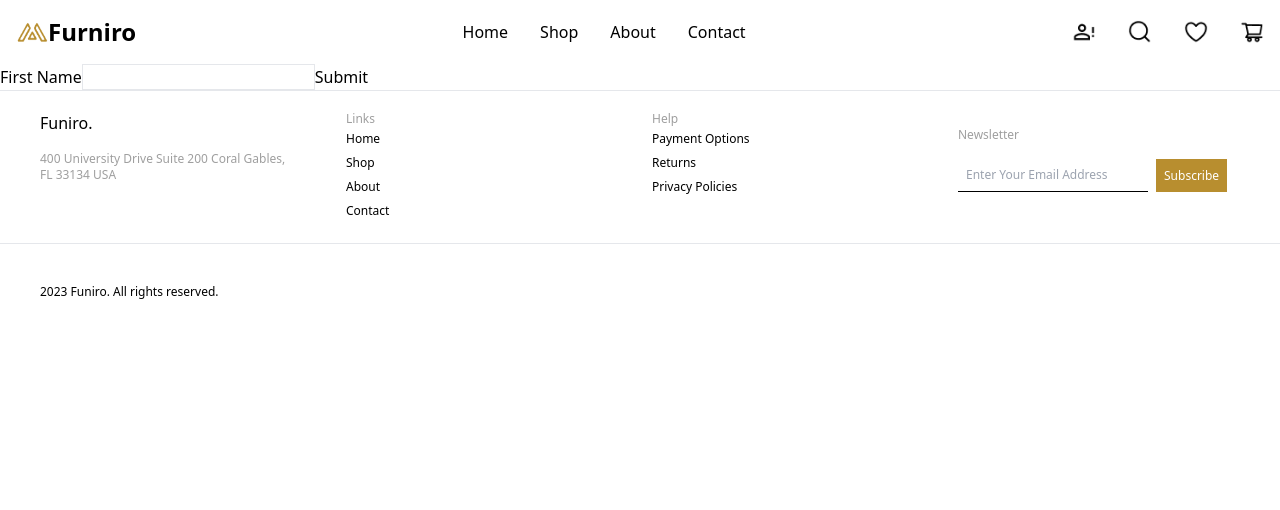
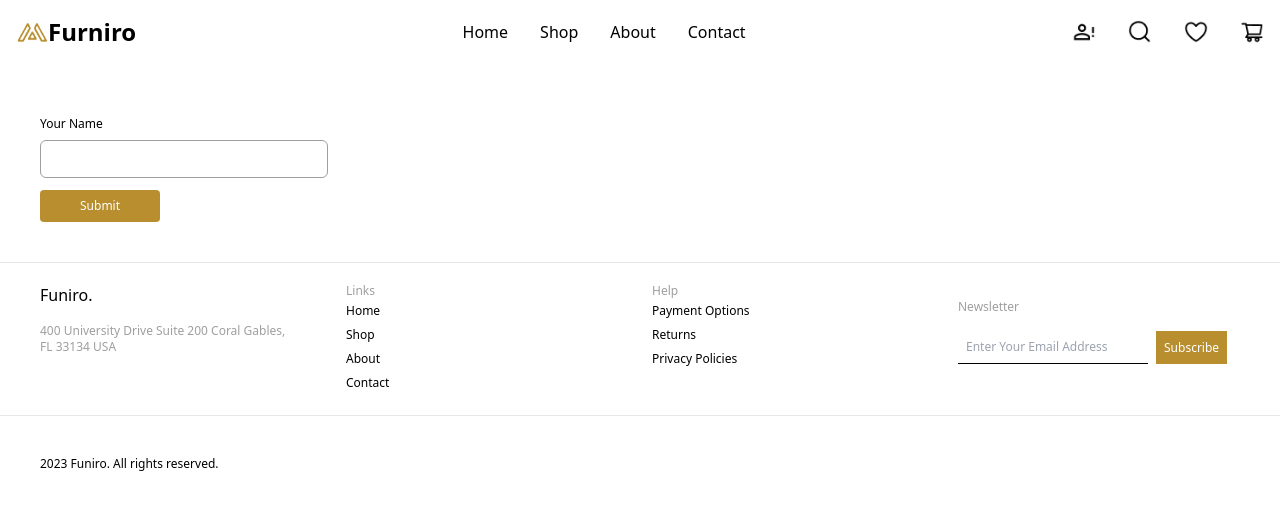
Before and after one commit to SuyogLuitel/furniture-project, a React (Vite) app: page /about in a window 1280 px wide. Shown: the top 510 px of the page. Built offline with nearby package versions, Linux system fonts and the light colour scheme.

Commit message:
hook form

```diff
--- a/src/Components/ContactForm.jsx
+++ b/src/Components/ContactForm.jsx
@@ -32,12 +32,12 @@ const ContactForm = () => {
                     ))}
                 </div>
                 <div>
-                    <form action="">
-                        <InputField label='Your name' htmlfor='name' id='name' type='text' placeholder='Abc' required />
+                    <form>
+                        <InputField label='Your name' htmlfor='name' id='name' type='text' placeholder='Abc' />
                         <InputField label='Email address' htmlfor='email' id='email' type='email' placeholder='Abc@def.com' required />
                         <InputField label='Subject' type='text' htmlfor='subject' id='subject' placeholder='This is an optional' required />
                         <Textarea label='Message' placeholder='Hi! i would like to ask about' />
-                        <button type='submit' className='text-white text-xs bg-[#B88E2F] px-10 py-2 rounded'>Submit</button>
+                        <input type="submit" className='text-white text-xs bg-[#B88E2F] px-10 py-2 rounded' />
                     </form>
                 </div>
             </div>
--- /dev/null
+++ b/src/Components/HookForm.jsx
@@ -0,0 +1,37 @@
+import React from 'react'
+import { useForm } from 'react-hook-form'
+
+const Input = ({ label, register, required }) => (
+    <div className='flex flex-col gap-2 py-3'>
+        <label className='text-xs font-medium'>{label}</label>
+        <input {...register(label, { required })} className='border border-[#9F9F9F] p-2 text-sm w-72 rounded-md' />
+    </div>
+)
+
+const HookForm = () => {
+    const { register, handleSubmit, formState: { errors } } = useForm()
+    const onSubmit = (data) => { console.log(data) }
+    return (
+        <div className='m-10'>
+            <form onSubmit={handleSubmit(onSubmit)}>
+                <div className='flex flex-col gap-2 py-3'>
+                    <label className='text-xs font-medium'>Your Name</label>
+                    <input
+                        {...register('yourName', {
+                            required: true,
+                            maxLength: 30,
+                            pattern: /^[A-Za-z]+$/i
+                        })}
+                        className='border border-[#9F9F9F] p-2 text-sm w-72 rounded-md'
+                    />
+                    {errors?.yourName?.type === "required" && <p className='text-xs text-red-500'>Enter your name</p>}
+                    {errors?.yourName?.type === "maxLength" && (<p className='text-xs text-red-500'>Your name cannot exceed 20 characters</p>)}
+                    {errors?.yourName?.type === "pattern" && (<p className='text-xs text-red-500'>Alphabetical characters only</p>)}
+                </div>
+                <input type="submit" className='text-white text-xs bg-[#B88E2F] px-10 py-2 rounded' />
+            </form>
+        </div>
+    )
+}
+
+export default HookForm
--- a/src/Components/InputField.jsx
+++ b/src/Components/InputField.jsx
@@ -1,10 +1,10 @@
 import React from 'react'
 
-const InputField = ({ label, type, htmlfor, id, placeholder, required, className = 'border border-[#9F9F9F] p-2 text-sm w-72 rounded-md' }) => {
+const InputField = ({ label, type, htmlfor, id, placeholder, register, required, className = 'border border-[#9F9F9F] p-2 text-sm w-72 rounded-md' }) => {
     return (
         <div className='flex flex-col gap-2 py-3'>
             <label htmlFor={htmlfor} className='text-xs font-medium'>{label}</label>
-            <input type={type} id={id} placeholder={placeholder} required={required} className={className} />
+            <input type={type} id={id} placeholder={placeholder} className={className} />
         </div>
     )
 }
--- a/src/Pages/About.jsx
+++ b/src/Pages/About.jsx
@@ -1,48 +1,68 @@
 import React from 'react'
 import { useForm } from "react-hook-form"
-import Cookies from 'js-cookie';
+import HookForm from '../Components/HookForm';
 
+// const Input = ({ label, register, required }) => (
+//     <>
+//         <label>{label}</label>
+//         <input {...register(label, { required })} />
+//     </>
+// )
+//     < Input label = "First Name" register = { register } required />
+
+// const Input = ({ label, register, required }) => {
+//     <div>
+//         <label>{label}</label>
+//         <input{...register(label, { required })} />
+//     </div>
+// }
 
 const About = () => {
     const {
         register,
         handleSubmit,
-        watch,
         formState: { errors }
     } = useForm();
 
     const onSubmit = (data) => {
         console.log(data);
     };
+
     return (
-        <form onSubmit={handleSubmit(onSubmit)}>
-            <label>First Name</label>
-            <input
-                {...register("firstName", {
-                    required: true,
-                    maxLength: 20,
-                    pattern: /^[A-Za-z]+$/i
-                })}
-                className='border'
-            />
-            {errors?.firstName?.type === "required" && <p>This field is required</p>}
+        // <div>
+        //     <form onSubmit={handleSubmit(onSubmit)}>
+        //         <label>First Name</label>
+        //         {/* //     < Input label="First Name" register={register} required /> */}
+        //         <input
+        //             {...register("firstName", {
+        //                 required: true,
+        //                 maxLength: 20,
+        //                 pattern: /^[A-Za-z]+$/i
+        //             })}
+        //             className='border'
+        //         />
+        //         {errors?.firstName?.type === "required" && <p>This field is required</p>}
 
-            {errors?.firstName?.type === "maxLength" && (<p>First name cannot exceed 20 characters</p>)}
+        //         {errors?.firstName?.type === "maxLength" && (<p>First name cannot exceed 20 characters</p>)}
 
-            {errors?.firstName?.type === "pattern" && (<p>Alphabetical characters only</p>)}
 
-            {/* <label>Laste Name</label>
-            <input {...register("lastName", { pattern: /^[A-Za-z]+$/i })} />
-            {errors?.lastName?.type === "pattern" && (
-                <p>Alphabetical characters only</p>
-            )}
-            <label>Age</label>a
-            <input {...register("age", { min: 18, max: 99 })} />
-            {errors.age && (
-                <p>You Must be older then 18 and younger then 99 years old</p>
-            )} */}
-            <input type="submit" />
-        </form>
+        //         {errors?.firstName?.type === "pattern" && (<p>Alphabetical characters only</p>)}
+        //         <label>Last Name</label>
+        //         <input {...register("lastName", { pattern: /^[A-Za-z]+$/i })} className='border' />
+        //         {errors?.lastName?.type === "pattern" && (
+        //             <p>Alphabetical characters only</p>
+        //         )}
+        //         <label>Age</label>
+        //         <input {...register("age", { min: 18, max: 99 })} className='border' />
+        //         {errors.age && (
+        //             <p>You Must be older then 18 and younger then 99 years old</p>
+        //         )}
+        //         <input type="submit" />
+        //     </form>
+        //     {/* </div>
+        <div>
+            <HookForm />
+        </div>
     );
 }
 export default About
```
